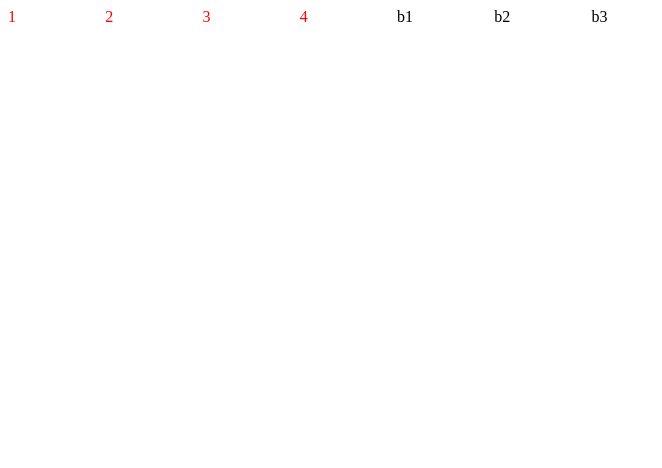
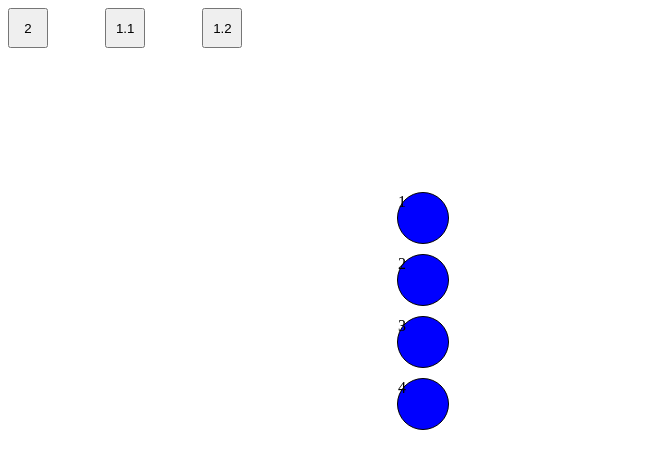
Before and after one commit to muratcan-yuksel/Whack-a-mole, a website: page index.html in a window 1280 px wide. Shown: the whole page, without its empty margins (0-662 px from the left). Drawn offline with Linux system fonts and the light colour scheme.

Commit message:
added the balls and the buttons

```diff
--- a/app.js
+++ b/app.js
@@ -19,5 +19,9 @@
 
 const squares = document.querySelectorAll('.squares');
 squares.forEach((item) => {
-  item.style.color = 'red';
+  item.style.width = '50px';
+  item.style.height = '50px';
+  item.style.border = '1px solid black';
+  item.style.background = 'blue';
+  item.style.borderRadius = '50%';
 });
--- a/index.html
+++ b/index.html
@@ -13,9 +13,9 @@
             <div id="square4" class="squares">4</div>
 
 
-            <div id="button1" class="buttons">b1</div>
-            <div id="button2" class="buttons">b2</div>
-            <div id="button3" class="buttons">b3</div>
+            <button id="button1" class="buttons">2</button>
+            <button id="button2" class="buttons">1.1</button>
+            <button id="button3" class="buttons">1.2</button>
 
     </div>
 
--- a/style.css
+++ b/style.css
@@ -4,8 +4,45 @@
    display:grid;
    grid-template-columns: repeat(13, 1fr);
    grid-template-rows: repeat(13, 1fr);
-
-#squares{
+}
+/* #squares{
     display:flex;
     flex-direction: row;
+} */
+
+#square1{
+    grid-column: 5;
+    grid-row:4;
+    margin-bottom:10px;
 }
+#square2{
+    grid-column: 5;
+    grid-row:5;
+    margin-bottom:10px;
+
+}
+#square3{
+    grid-column: 5;
+    grid-row:6;
+    margin-bottom:10px;
+
+}
+#square4{
+    grid-column: 5;
+    grid-row:7;
+    margin-bottom:10px;
+
+}
+
+#button1{
+    width:40px;
+    height:40px;
+}
+#button2{
+    width:40px;
+    height:40px;
+}
+#button3{
+    width:40px;
+    height:40px;
+}
```
